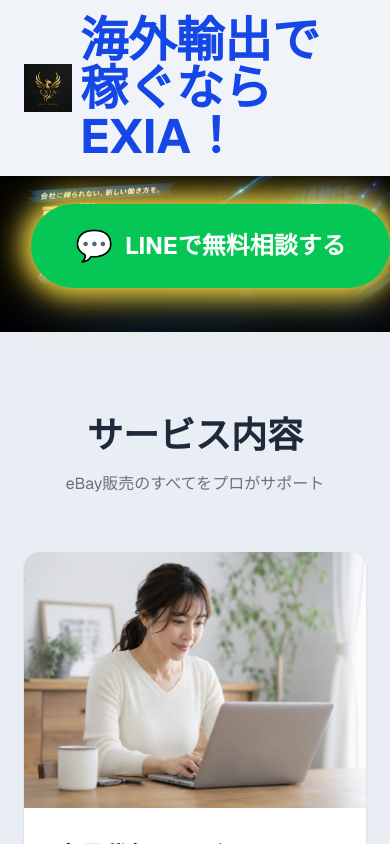
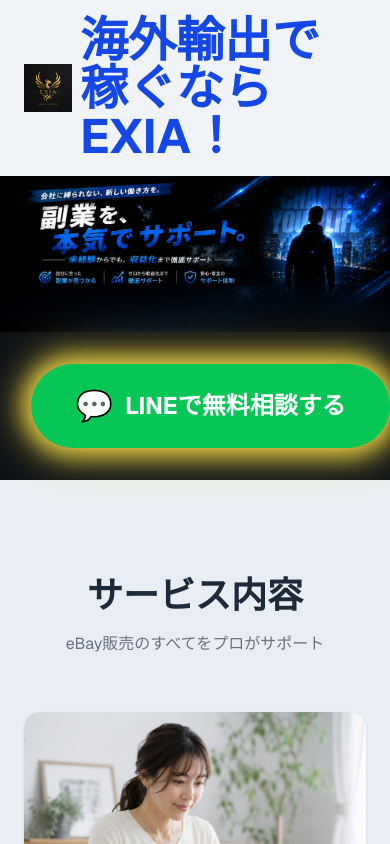
Before and after one commit to hongzhongyuuji99-gif/my-company-hp, a Next.js app: page / in a window 390 px wide. Shown: the top 844 px of the page. Built offline with nearby package versions, Linux system fonts and the light colour scheme.

Commit message:
モバイル：LINEボタンの画像重なり修正

```diff
--- a/app/page.tsx
+++ b/app/page.tsx
@@ -27,7 +27,7 @@
           alt="副業をサポート"
           className="w-full object-cover"
         />
-        <div className="flex justify-start py-8" style={{background: "#0d1117", paddingLeft: "8%", marginTop: "-160px"}}>
+        <div className="flex justify-start py-8 md:-mt-40" style={{background: "#0d1117", paddingLeft: "8%"}}>
           <a
             href="https://line.me/R/ti/p/@618affqj"
             target="_blank"
```
